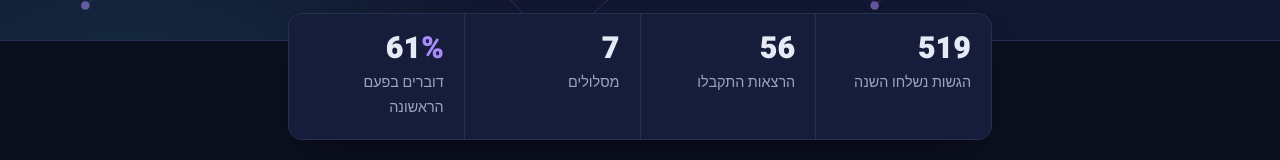
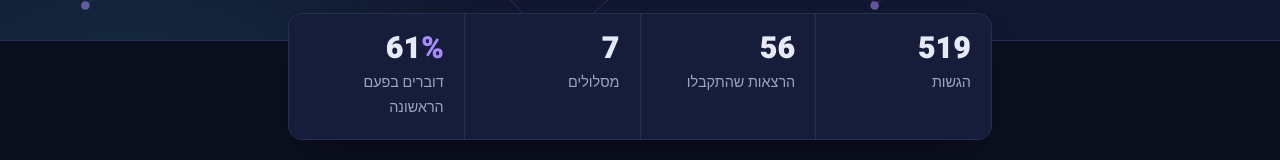
Before and after one commit to imaman/html, a plain HTML site: page rs26/why-my-talk-did-not-make-it.html in a window 1280 px wide. Shown: the part 392-552 px from the top of the page. Drawn offline with Linux system fonts and the light colour scheme.

Commit message:
stats row nits

```diff
--- a/rs26/why-my-talk-did-not-make-it.html
+++ b/rs26/why-my-talk-did-not-make-it.html
@@ -504,8 +504,8 @@
   </section>
 
   <div class="stats" role="list">
-    <div role="listitem"><strong>519</strong><span>הגשות נשלחו השנה</span></div>
-    <div role="listitem"><strong>56</strong><span>הרצאות התקבלו</span></div>
+    <div role="listitem"><strong>519</strong><span>הגשות</span></div>
+    <div role="listitem"><strong>56</strong><span>הרצאות שהתקבלו</span></div>
     <div role="listitem"><strong>7</strong><span>מסלולים</span></div>
     <div role="listitem"><strong>61<em>%</em></strong><span>דוברים בפעם הראשונה</span></div>
   </div>
```
